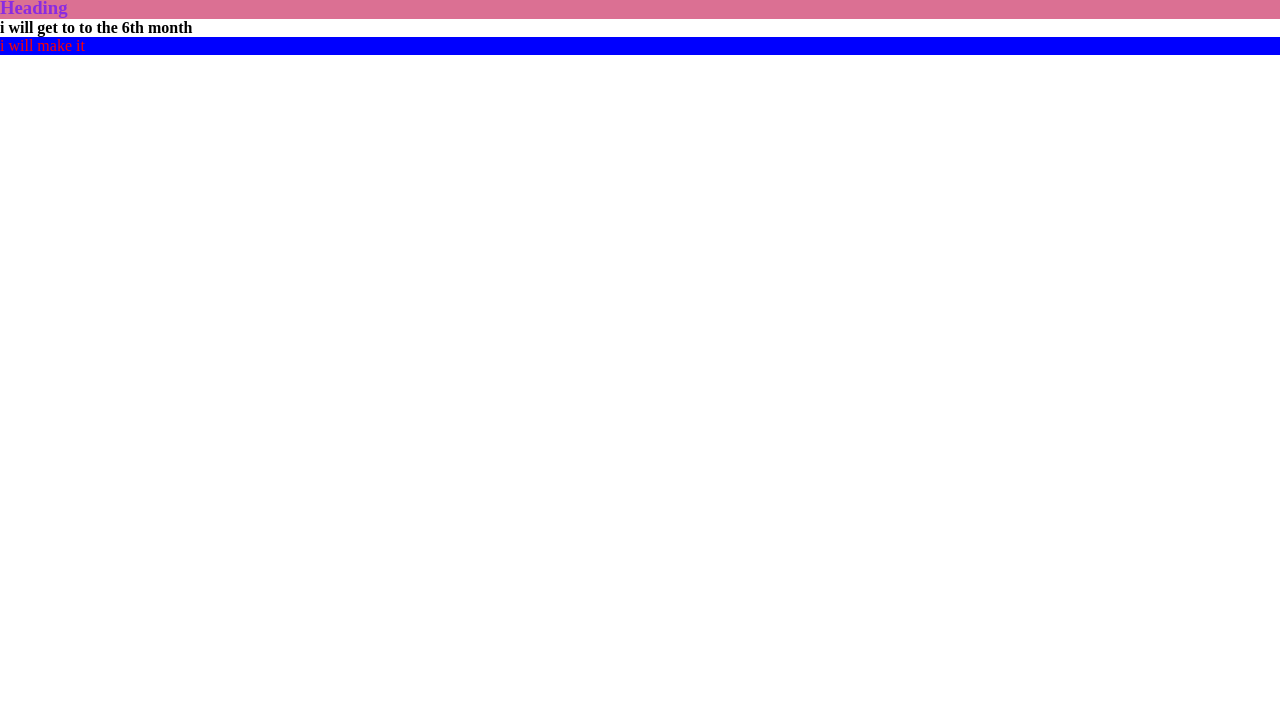
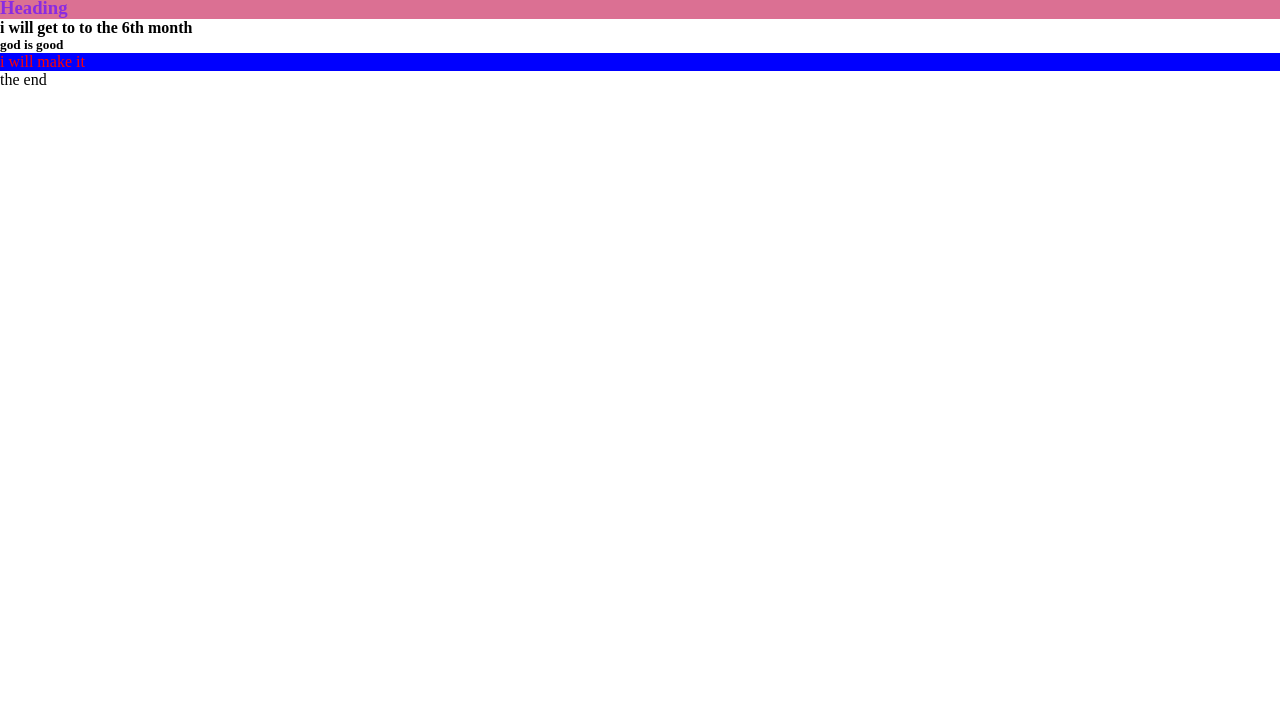
Before and after one commit to BennethJane/-Git-Class, a website: page index.html in a window 1280 px wide. Shown: the part 85-800 px from the top of the page. Drawn offline with Linux system fonts and the light colour scheme.

Commit message:
added body commit

```diff
--- a/index.html
+++ b/index.html
@@ -12,6 +12,8 @@
     <h2>Heading</h2>
     <h3>Heading</h3>
     <h4> i will get to to the 6th month</h4>
+    <h5>god is good</h5>
     <p>i will make it</p>
+    <footer> the end</footer>
 </body>
 </html>
```
